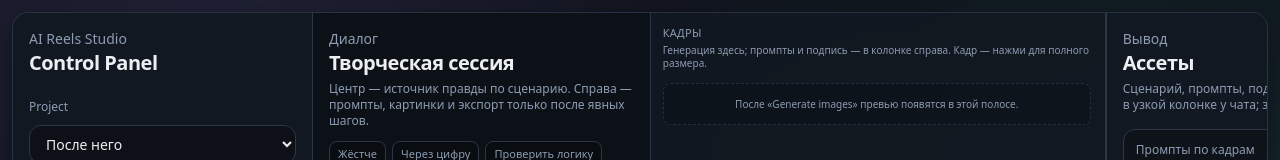
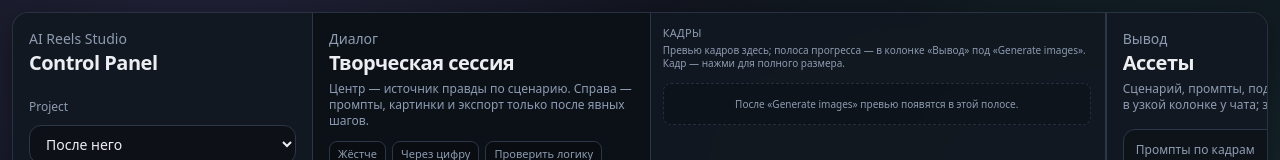
Before and after one commit to zobnin8-ux/AI-Reels-Studio, a Next.js app: page / in a window 1280 px wide. Shown: the top 160 px of the page. Built offline with nearby package versions, Linux system fonts and the light colour scheme.

Commit message:
Update ImageStripPanel

```diff
--- a/src/components/ImageStripPanel.tsx
+++ b/src/components/ImageStripPanel.tsx
@@ -1,7 +1,6 @@
 "use client";
 
 import { useEffect, useRef, useState } from "react";
-import { ImageGenerationProgress } from "@/components/ImageGenerationProgress";
 import { useStudio } from "@/lib/studio-store";
 import { ImageSlideCard } from "@/components/ImageSlideCard";
 
@@ -15,9 +14,6 @@ export function ImageStripPanel() {
   const { state } = useStudio();
   const seenImageIdsRef = useRef<Set<string>>(new Set());
   const [lightbox, setLightbox] = useState<LightboxState | null>(null);
-
-  const showBatchProgress =
-    state.images.length > 0 && state.images.some((x) => x.status === "waiting" || x.status === "generating");
 
   useEffect(() => {
     const set = seenImageIdsRef.current;
@@ -39,13 +35,9 @@ export function ImageStripPanel() {
         <div className="shrink-0">
           <div className="text-[11px] font-medium uppercase tracking-wide text-muted">Кадры</div>
           <p className="mt-0.5 text-[10px] leading-snug text-muted">
-            Генерация здесь; промпты и подпись — в колонке справа. Кадр — нажми для полного размера.
+            Превью кадров здесь; полоса прогресса — в колонке «Вывод» под «Generate images». Кадр — нажми для
+            полного размера.
           </p>
-          {showBatchProgress ? (
-            <div className="mt-2">
-              <ImageGenerationProgress images={state.images} />
-            </div>
-          ) : null}
         </div>
 
         <div className="mt-3 min-h-0 flex-1 overflow-y-auto overflow-x-hidden pr-0.5">
```
